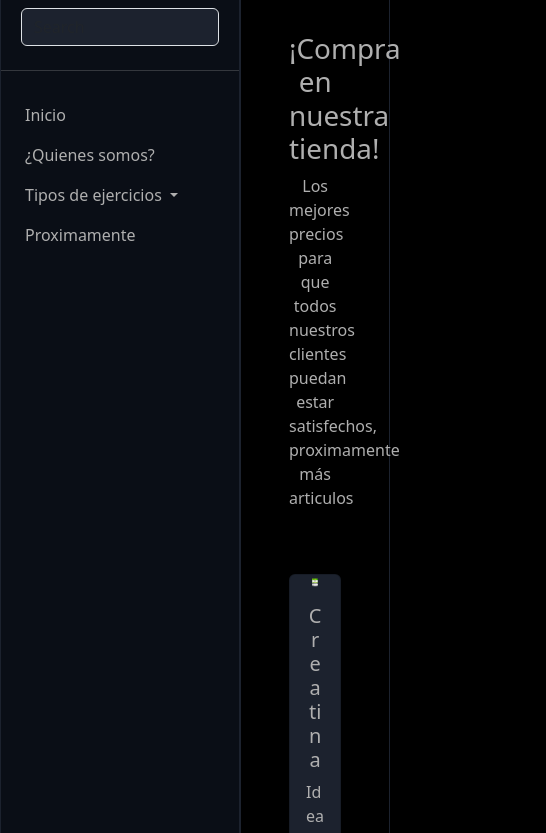
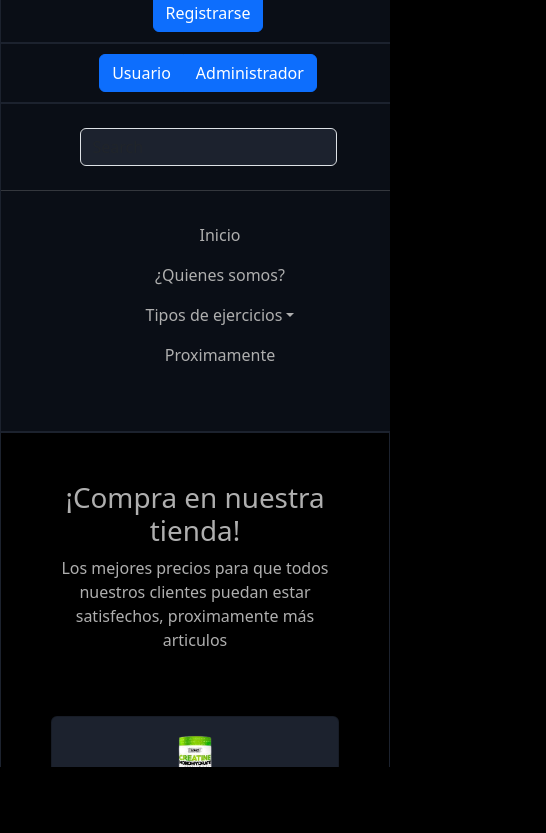
Before and after one commit to tiziherediaa/entregafinal, a website: page index.html in a window 390 px wide. Shown: the part 77-910 px from the top of the page, 546 px wide, since content can reach past the window. After the commit the page ends 844 px from the top, so only its background shows below. Drawn offline with nearby package versions, Linux system fonts and the light colour scheme.

Commit message:
solucion overflow

```diff
--- a/scss/estilo.scss
+++ b/scss/estilo.scss
@@ -17,6 +17,7 @@ body{
         "boton header header"
         "aside main main"
         "aside footer footer" ;
+        overflow: hidden;
         .hijo{
             border: 1px solid #1c222e;
         }
@@ -31,6 +32,9 @@ body{
             a{
                 margin-left: 15px;
                 margin-right: 15px;
+                h1{
+                    color: #d4d4d4;
+                }
             }
             .logo{
                 display: flex;
@@ -139,16 +143,58 @@ body{
     }
 
 }
-@media (max-width: 425){
-    .contenedor{
-        display: grid;
+/*Media query para vista mobile*/
+@media (max-width: 576px){
+        .contenedor{
+        grid-template-columns: 1fr 1fr 1fr 1fr 1fr !important;
+        grid-template-rows: 1fr !important;
         grid-template-areas:
-        "header header header"
-        "boton boton boton"
-        "aside aside aside"
-        "main main main"
-        "main main main";
-        grid-template-columns: 1fr 1fr 1fr 1fr 1fr;
-        grid-template-rows: 1fr 1fr 1fr;
+        "header"
+        "boton"
+        "aside"
+        "main"
+        "footer" !important;
+        width: 100vw !important;
+        overflow-x: hidden !important;
+        .header{
+            grid-area: header;
+            display: flex;
+            flex-direction: column;
+            padding: 10px;
+            gap: 10px;
         }
-    }
+        .aside{
+            grid-area: aside;
+            display: flex !important;
+            .searchBarra{
+                div{
+                    width: 100vw !important;
+                    justify-content: center;
+                }
+            }
+            .navBarra{
+                ul{
+                    width: 100vw;
+                    li{
+                        a{
+                            display: flex;
+                            justify-content: center;
+                            align-items: center;
+                        }
+                    }
+                }
+            }
+        }
+        .boton{
+            grid-area: boton;
+        }
+        .main{
+            grid-area: main;
+            width: 100vw;
+        }
+        .footer{
+            grid-area: footer;
+        }
+
+        }
+}
```
Also changed, not shown: css/estilo.css, 1 other file.
